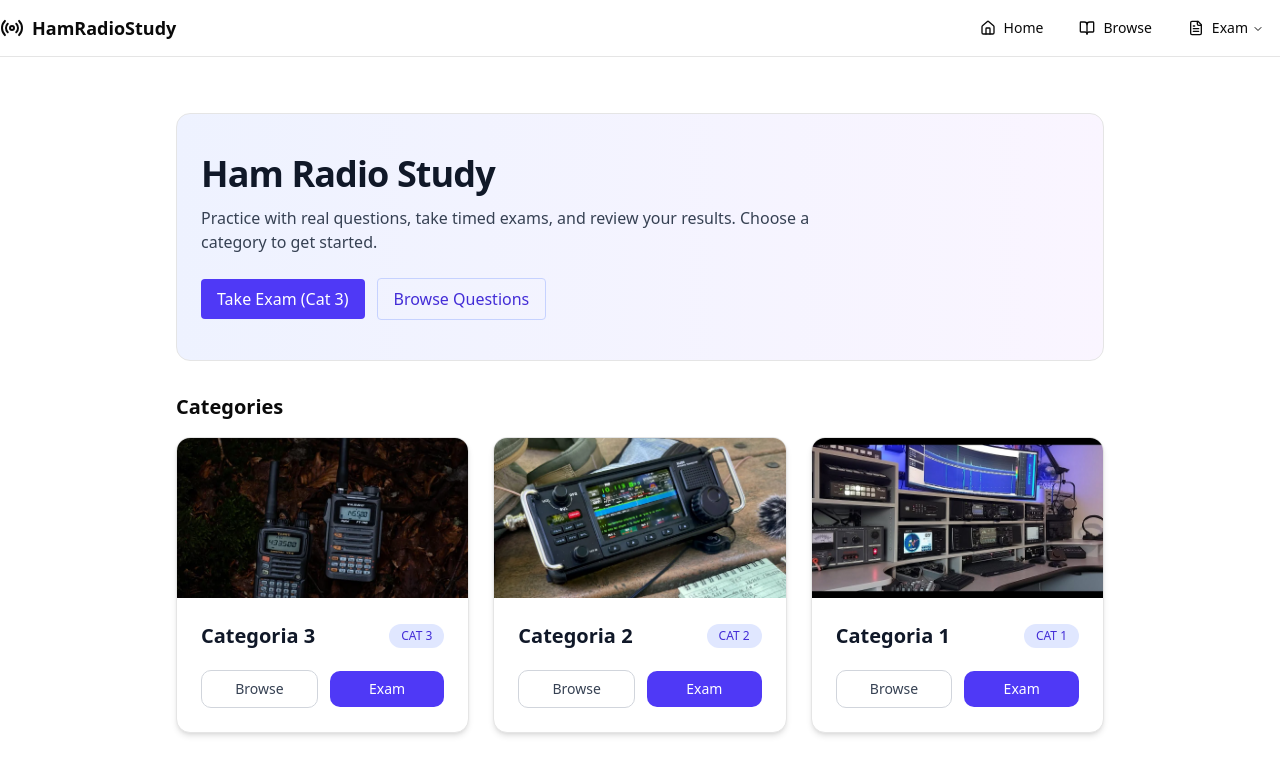
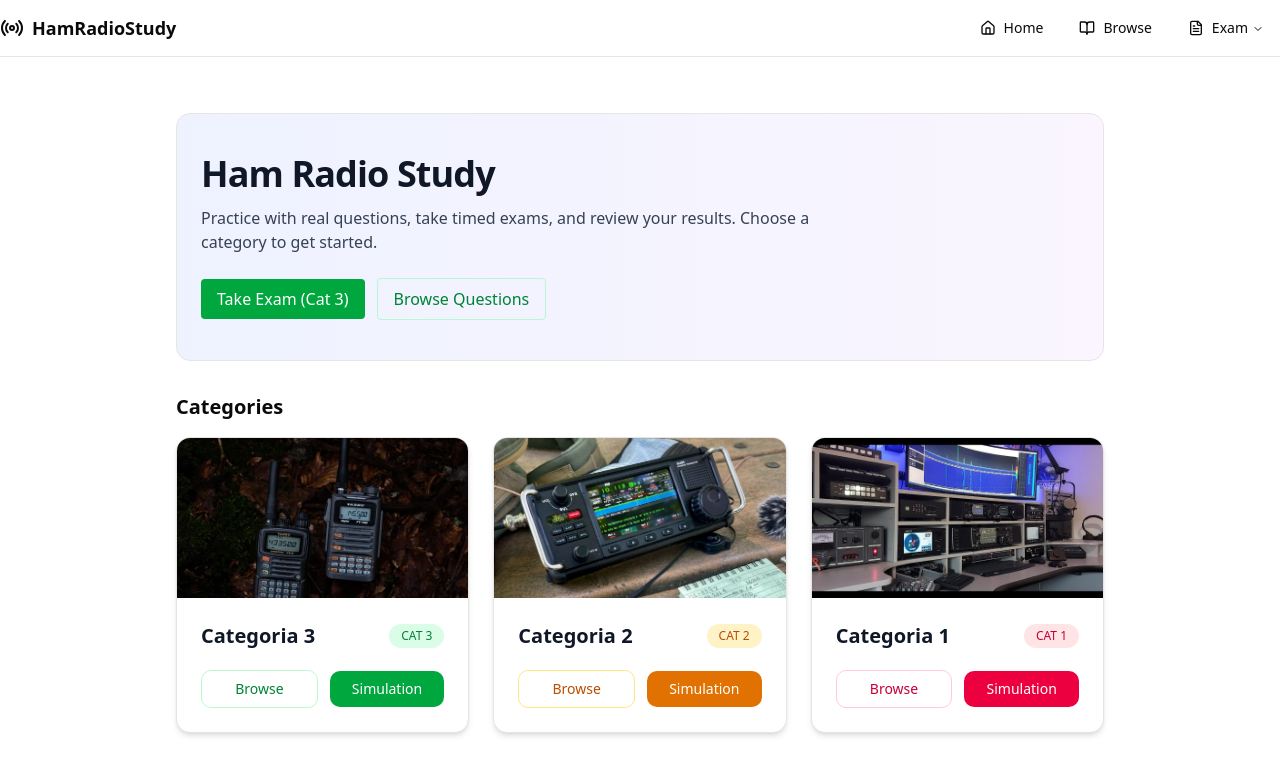
Before and after one commit to RadioEscola-pt/radioescola, a Next.js app: page / in a window 1280 px wide. Shown: the top 774 px of the page. Built offline with nearby package versions, Linux system fonts and the light colour scheme.

Commit message:
feat: Refactor HomePage to use dynamic styles for buttons and badges based on category; improve code readability

```diff
--- a/app/page.tsx
+++ b/app/page.tsx
@@ -8,6 +8,35 @@ export default function HomePage() {
     { id: '1', name: 'Categoria 1', img: '/images/cat1/cover.jpg' },
   ];
 
+  const styles: Record<string, {
+    badgeBg: string;
+    badgeText: string;
+    solidBtn: string;
+    outlineBtn: string;
+  }> = {
+    // 3 = entry (green)
+    '3': {
+      badgeBg: 'bg-green-100',
+      badgeText: 'text-green-700',
+      solidBtn: 'bg-green-600 text-white hover:bg-green-700',
+      outlineBtn: 'border-green-200 text-green-700 hover:bg-green-50 hover:border-green-400',
+    },
+    // 2 = intermediate (amber)
+    '2': {
+      badgeBg: 'bg-amber-100',
+      badgeText: 'text-amber-700',
+      solidBtn: 'bg-amber-600 text-white hover:bg-amber-700',
+      outlineBtn: 'border-amber-200 text-amber-700 hover:bg-amber-50 hover:border-amber-400',
+    },
+    // 1 = highest (rose)
+    '1': {
+      badgeBg: 'bg-rose-100',
+      badgeText: 'text-rose-700',
+      solidBtn: 'bg-rose-600 text-white hover:bg-rose-700',
+      outlineBtn: 'border-rose-200 text-rose-700 hover:bg-rose-50 hover:border-rose-400',
+    },
+  };
+
   return (
     <main className="p-8">
       <section className="rounded-xl bg-gradient-to-r from-indigo-50 to-purple-50 border mb-8">
@@ -17,8 +46,8 @@ export default function HomePage() {
             Practice with real questions, take timed exams, and review your results. Choose a category to get started.
           </p>
           <div className="mt-6 flex items-center gap-3">
-            <Link href="/exam/3" className="px-4 py-2 rounded bg-indigo-600 text-white hover:bg-indigo-700">Take Exam (Cat 3)</Link>
-            <Link href="/browse/3" className="px-4 py-2 rounded border text-indigo-700 border-indigo-200 hover:bg-indigo-50">Browse Questions</Link>
+            <Link href="/exam/3" className={`px-4 py-2 rounded ${styles['3'].solidBtn}`}>Take Exam (Cat 3)</Link>
+            <Link href="/browse/3" className={`px-4 py-2 rounded border ${styles['3'].outlineBtn}`}>Browse Questions</Link>
           </div>
         </div>
       </section>
@@ -26,7 +55,9 @@ export default function HomePage() {
       <section>
         <h2 className="text-xl font-semibold mb-4">Categories</h2>
         <div className="grid gap-6 sm:grid-cols-2 lg:grid-cols-3">
-          {categories.map((c) => (
+          {categories.map((c) => {
+            const s = styles[c.id] ?? styles['3'];
+            return (
             <div key={c.id} className="border rounded-xl bg-white shadow-md hover:shadow-lg transition-shadow duration-300 overflow-hidden group">
               {c.img && (
           <div className="h-40 w-full overflow-hidden bg-gray-100">
@@ -36,15 +67,16 @@ export default function HomePage() {
               <div className="p-6">
           <div className="flex items-center justify-between mb-2">
             <h3 className="text-xl font-bold text-gray-900">{c.name}</h3>
-            <span className="text-xs px-3 py-1 rounded-full bg-indigo-100 text-indigo-700 font-medium">CAT {c.id}</span>
+            <span className={`text-xs px-3 py-1 rounded-full font-medium ${s.badgeBg} ${s.badgeText}`}>CAT {c.id}</span>
           </div>
           <div className="mt-5 flex items-center gap-3">
-            <Link href={`/browse/${c.id}`} className="flex-1 px-4 py-2 text-sm font-medium rounded-lg border border-gray-300 text-gray-700 hover:bg-gray-50 hover:border-gray-400 transition-colors text-center">Browse</Link>
-            <Link href={`/exam/${c.id}`} className="flex-1 px-4 py-2 text-sm font-medium rounded-lg bg-indigo-600 text-white hover:bg-indigo-700 transition-colors text-center">Exam</Link>
+            <Link href={`/browse/${c.id}`} className={`flex-1 px-4 py-2 text-sm font-medium rounded-lg border transition-colors text-center ${s.outlineBtn}`}>Browse</Link>
+            <Link href={`/exam/${c.id}`} className={`flex-1 px-4 py-2 text-sm font-medium rounded-lg transition-colors text-center ${s.solidBtn}`}>Simulation</Link>
           </div>
               </div>
             </div>
-          ))}
+            );
+          })}
         </div>
       </section>
     </main>
```
